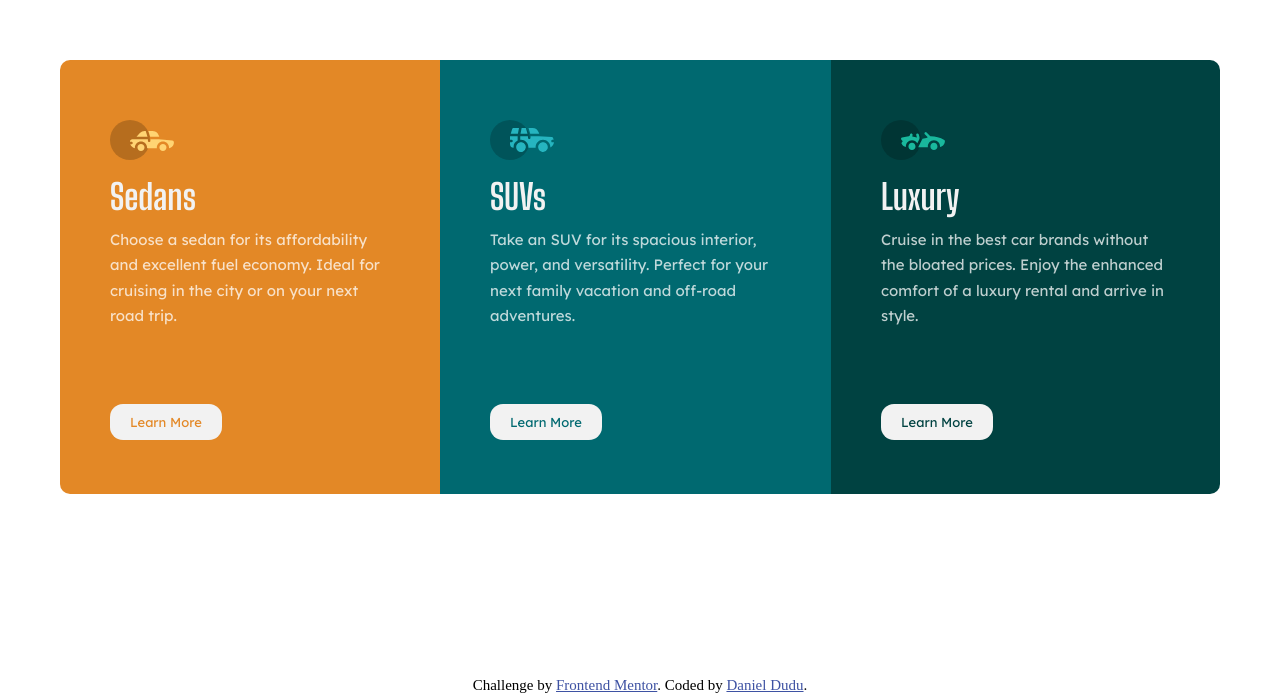
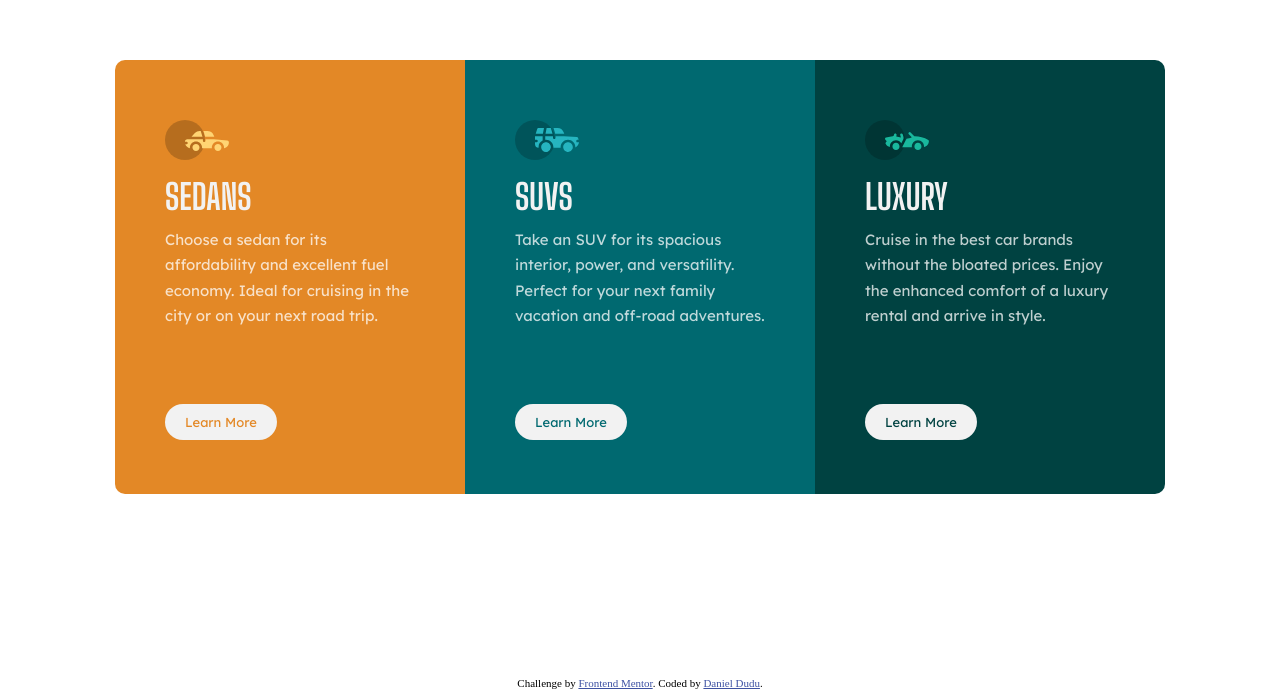
Before and after one commit to danieldudu/3-column-preview-card-component, a plain HTML site: page index.html in a window 1280 px wide. Shown: the part 123-817 px from the top of the page. Drawn offline with Linux system fonts and the light colour scheme.

Commit message:
minor tweaks

```diff
--- a/index.html
+++ b/index.html
@@ -45,7 +45,7 @@
 						src="/images/icon-sedans.svg"
 						alt="icon of a sedan car"
 					/>
-					<h1 class="card__title">Sedans</h1>
+					<h2 class="card__title">Sedans</h2>
 					<p class="card__text">
 						Choose a sedan for its affordability and excellent fuel economy.
 						Ideal for cruising in the city or on your next road trip.
@@ -59,7 +59,7 @@
 						src="/images/icon-suvs.svg"
 						alt="icon of a SUV car"
 					/>
-					<h1 class="card__title">SUVs</h1>
+					<h2 class="card__title">SUVs</h2>
 					<p class="card__text">
 						Take an SUV for its spacious interior, power, and versatility.
 						Perfect for your next family vacation and off-road adventures.
@@ -73,7 +73,7 @@
 						src="/images/icon-luxury.svg"
 						alt="icon of a luxury car"
 					/>
-					<h1 class="card__title">Luxury</h1>
+					<h2 class="card__title">Luxury</h2>
 					<p class="card__text">
 						Cruise in the best car brands without the bloated prices. Enjoy the
 						enhanced comfort of a luxury rental and arrive in style.
--- a/scss/style.scss
+++ b/scss/style.scss
@@ -31,10 +31,7 @@ body {
   background-color: $light-white;
   min-height: 100vh;
   text-rendering: optimizeSpeed;
-
-  .attribution {
-    font-size: 1.5rem;
-  }
+  font-size: 1.5rem;
 }
 
 // Wrapper centering
@@ -69,7 +66,7 @@ body {
 
   .card {
     padding: 6rem 5rem;
-    // min-height: 40vh;
+    max-width: 350px;
 
 
 
@@ -79,6 +76,7 @@ body {
       font-family: 'Big Shoulders Display', sans-serif;
       font-weight: 700;
       font-size: 3.5rem;
+      text-transform: uppercase;
       color: $light-gray;
     }
 
@@ -92,7 +90,7 @@ body {
       text-decoration: none;
       padding: 1rem 2rem;
       background-color: $light-gray;
-      border-radius: 1.3rem;
+      border-radius: 1.8rem;
 
       &:hover {
         background:none;
@@ -152,3 +150,9 @@ body {
 
 
 }
+
+@media screen and (min-width: 1024px){
+  .sedan, .suv, .luxury {
+    max-width: 30rem;
+  }
+}
```
Also changed, not shown: css/style.css, 1 other file.
